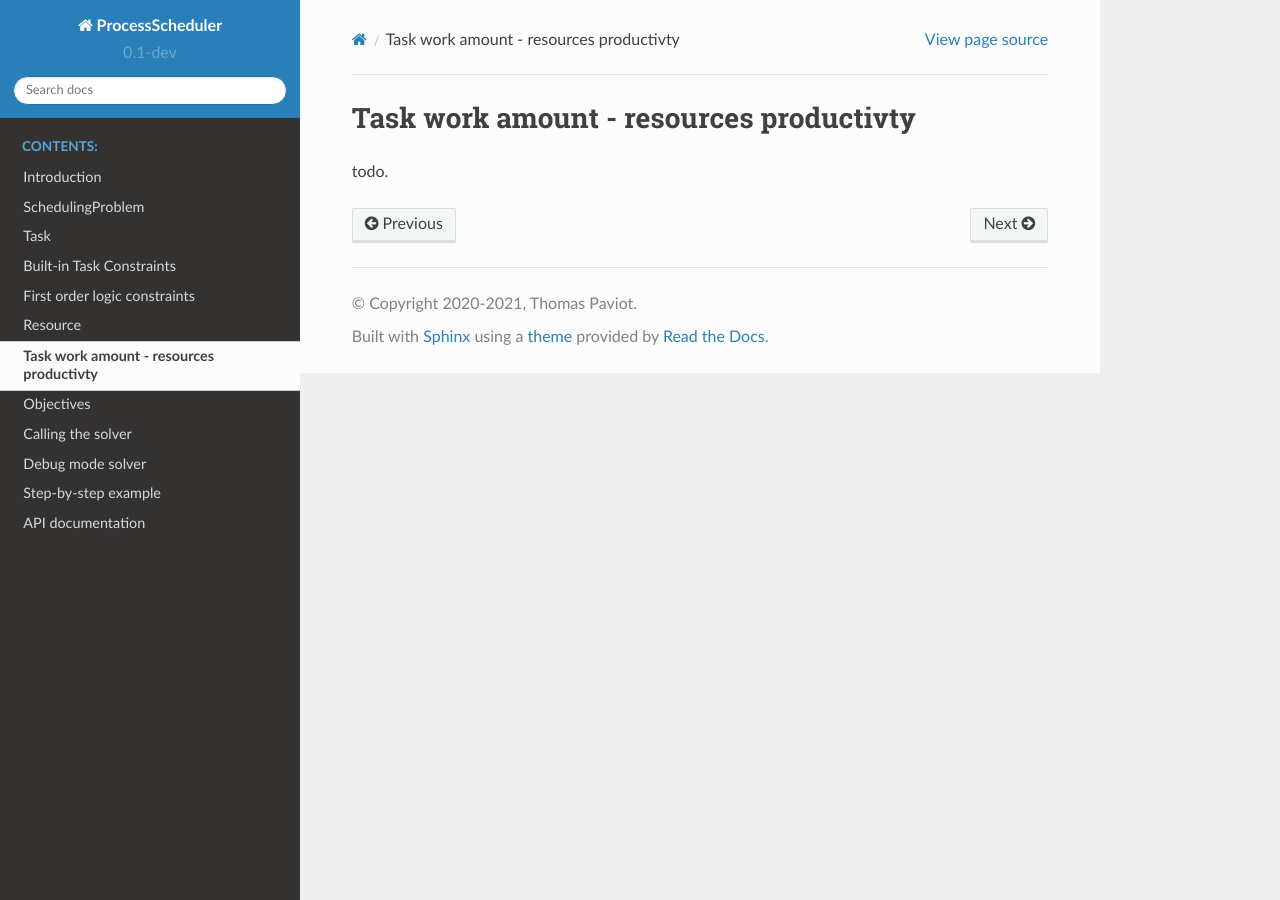
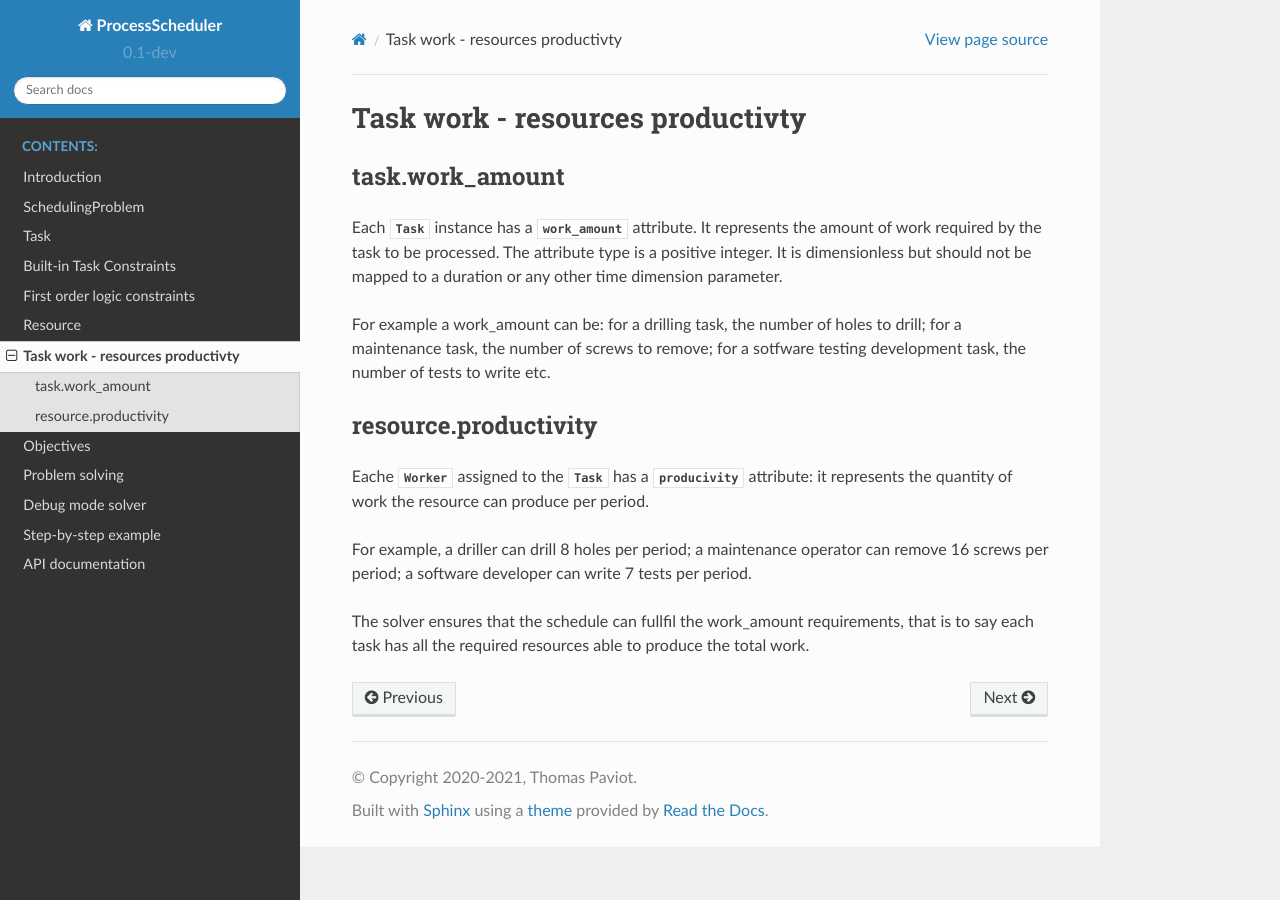
Before and after one commit to tpaviot/ProcessScheduler, a Sphinx documentation site: the page built from doc/work.rst, in a window 1280 px wide. Built offline with Sphinx 7.4.7 and the Read the Docs theme 2.0.0, drawn with Linux system fonts in a browser that asks for light colours.

Commit message:
Add test for work/productivity; fix documentation

```diff
--- a/doc/solving.rst
+++ b/doc/solving.rst
@@ -1,10 +1,10 @@
-Calling the solver
-==================
+Problem solving
+===============
 
 Solving a scheduling problem involves the :class:`SchedulingSolver` class.
 
-Defining the solver
--------------------
+Define the solver
+-----------------
 A :class:`SchedulingSolver` instance takes a :class:`SchedulingProblem` instance:
 
 .. code-block:: python
--- a/doc/work.rst
+++ b/doc/work.rst
@@ -1,4 +1,16 @@
-Task work amount - resources productivty
-========================================
+Task work - resources productivty
+=================================
 
-todo.
+task.work_amount
+----------------
+Each :class:`Task` instance has a :attr:`work_amount` attribute. It represents the amount of work required by the task to be processed. The attribute type is a positive integer. It is dimensionless but should not be mapped to a duration or any other time dimension parameter.
+
+For example a work_amount can be: for a drilling task, the number of holes to drill; for a maintenance task, the number of screws to remove; for a sotfware testing development task, the number of tests to write etc.
+
+resource.productivity
+---------------------
+Eache :class:`Worker` assigned to the :class:`Task` has a :attr:`producivity` attribute: it represents the quantity of work the resource can produce per period.
+
+For example, a driller can drill 8 holes per period; a maintenance operator can remove 16 screws per period; a software developer can write 7 tests per period.
+
+The solver ensures that the schedule can fullfil the work_amount requirements, that is to say each task has all the required resources able to produce the total work.
```
Also changed, not shown: other parts of doc/solving.rst (+2 -2 lines), doc/first_order_logic_constraints.rst (+5 -5 lines), 2 other files.
